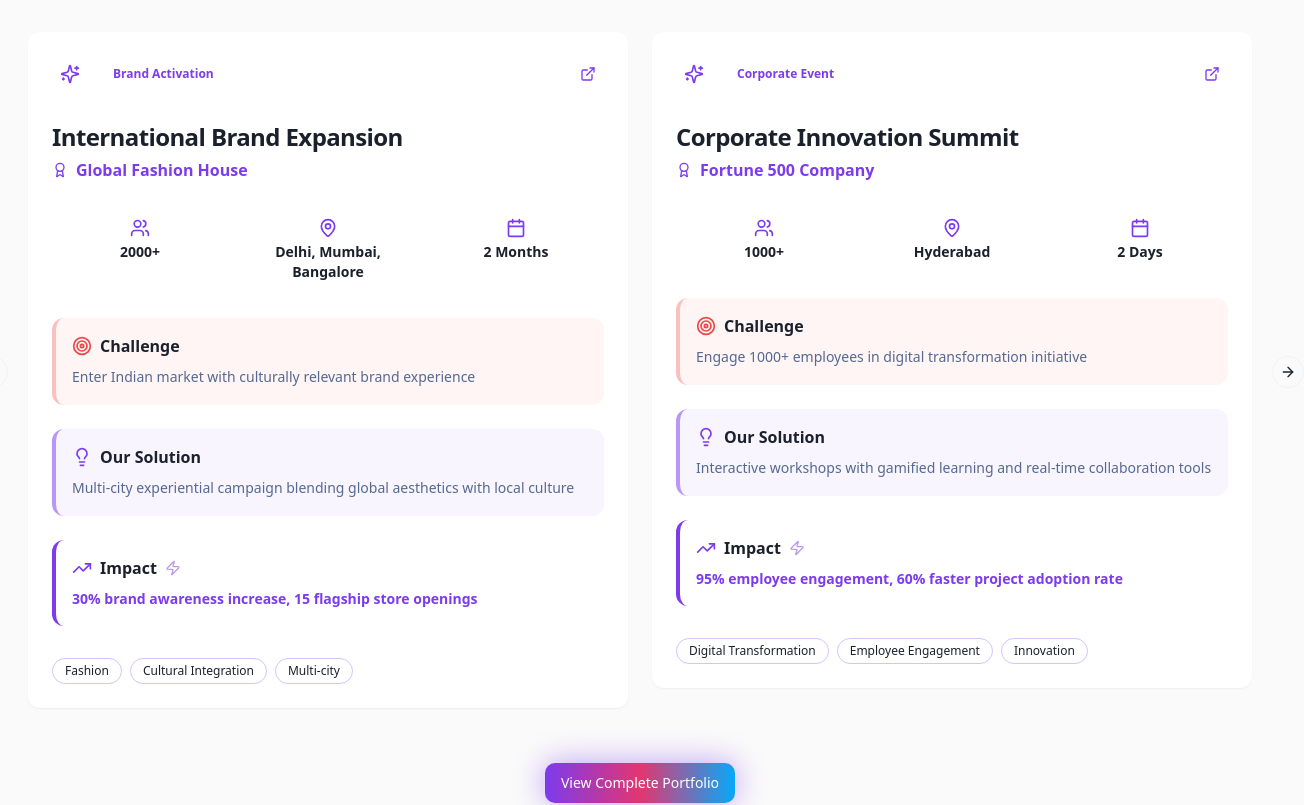
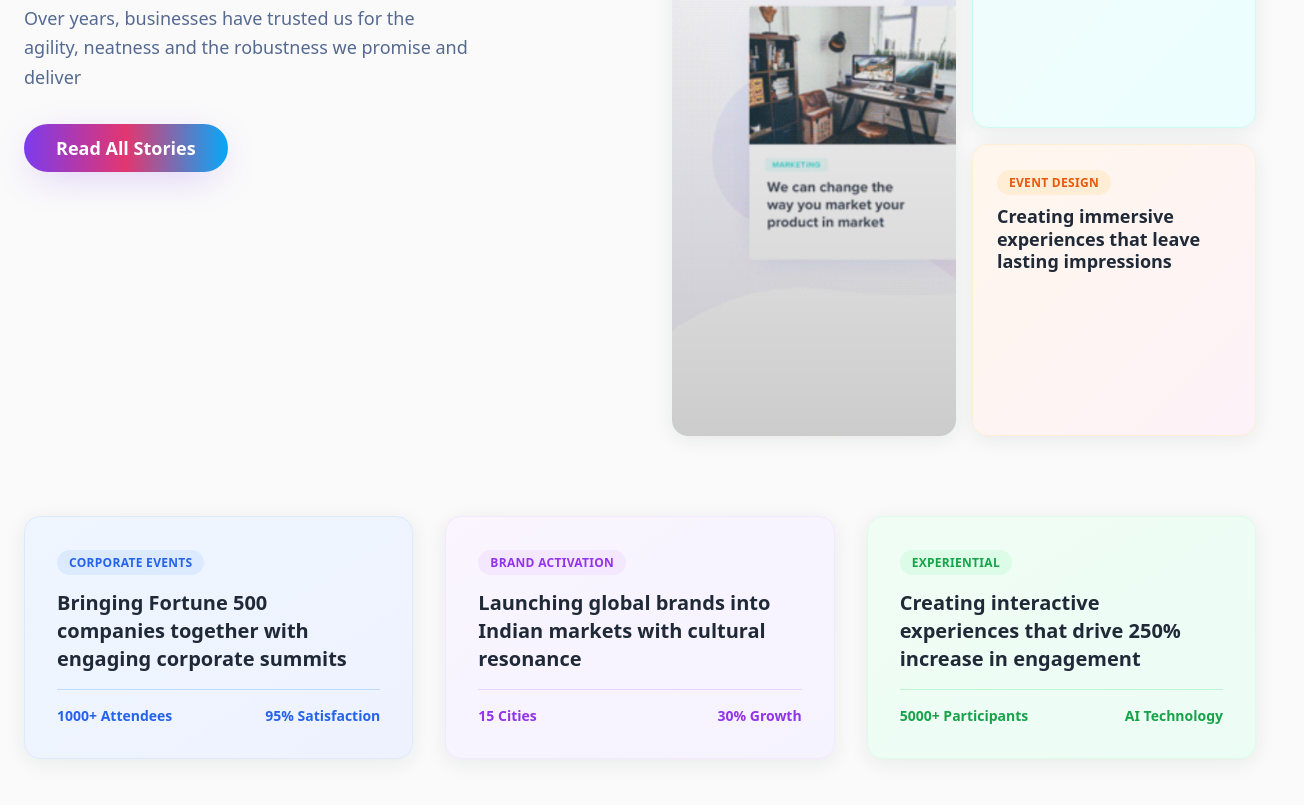
Before and after one commit to sharp119/krayons-ignite-experiences, a React (Vite) app: page / in a window 1280 px wide. Shown: the part 2800-3605 px from the top of the page, 1304 px wide, since content can reach past the window. Built offline with nearby package versions, Linux system fonts and the light colour scheme.

Commit message:
Refactor: Update success stories layout
Refactor the success stories section to match the provided layout, ensuring it aligns with the business's theme and branding.

```diff
--- a/src/components/Portfolio.tsx
+++ b/src/components/Portfolio.tsx
@@ -60,137 +60,123 @@ const Portfolio = () => {
   return (
     <section className="py-20 bg-gradient-subtle">
       <div className="max-w-7xl mx-auto px-6">
-        {/* Header with Animation */}
-        <div className="text-center mb-16">
-          <h2 className="text-4xl md:text-5xl font-bold text-foreground mb-6 animate-fade-in-up">
-            Success <span className="text-gradient">Stories</span>
+        <div className="grid grid-cols-1 lg:grid-cols-2 gap-16 items-start">
+          {/* Left Content */}
+          <div className="space-y-8">
+            <div className="space-y-6">
+              <div className="inline-block">
+                <span className="text-sm font-semibold tracking-wide text-primary/70 uppercase bg-primary/10 px-4 py-2 rounded-full">
+                  SUCCESS STORIES
+                </span>
+              </div>
+
+              <h2 className="text-4xl md:text-5xl font-bold text-foreground leading-tight">
+                We have Stories<br />
+                <span className="text-gradient">to inspire you</span>
               </h2>
-          <p className="text-xl text-muted-foreground max-w-3xl mx-auto animate-fade-in-up animate-delay-200">
-            Discover how we've helped brands break barriers and achieve extraordinary results through strategic events and innovative marketing solutions.
+
+              <p className="text-lg text-muted-foreground leading-relaxed max-w-md">
+                Over years, businesses have trusted us for the agility, neatness and the robustness we promise and deliver
               </p>
             </div>
 
-        {/* Curved Carousel with Auto-scroll */}
-        <Carousel
-          plugins={[
-            Autoplay({
-              delay: 4000,
-            }),
-          ]}
-          opts={{
-            align: "start",
-            loop: true,
-          }}
-          className="w-full max-w-none"
-        >
-          <CarouselContent className="-ml-2 md:-ml-4">
-            {caseStudies.map((study, index) => (
-              <CarouselItem key={index} className="pl-2 md:pl-4 md:basis-1/2 lg:basis-1/2">
-                <div className="p-1">
-                  <Card className="card-hover card-tilt shadow-glow border-0 bg-gradient-to-br from-card/90 to-card/70 backdrop-blur-lg group overflow-hidden h-full transform hover:scale-[1.02] transition-all duration-500 hover:rotate-1 relative">
-                    {/* Animated Background Pattern */}
-                    <div className="absolute inset-0 bg-gradient-to-br from-primary/5 via-transparent to-secondary/5 opacity-0 group-hover:opacity-100 transition-opacity duration-500" />
-                    <div className="absolute top-0 right-0 w-32 h-32 bg-gradient-primary opacity-10 rounded-full blur-3xl group-hover:scale-150 transition-transform duration-700" />
-
-                    <CardHeader className="relative z-10">
-                      <div className="flex justify-between items-start mb-6">
-                        <div className="flex items-center gap-3">
-                          <div className="p-2 rounded-xl bg-gradient-primary/10 group-hover:bg-gradient-primary/20 transition-colors">
-                            <Sparkles className="w-5 h-5 text-primary group-hover:rotate-12 transition-transform duration-300" />
-                          </div>
-                          <Badge variant="secondary" className="bg-gradient-subtle text-primary font-semibold px-3 py-1 group-hover:scale-105 transition-transform">
-                            {study.category}
-                          </Badge>
-                        </div>
-                        <Button variant="ghost" size="sm" className="p-2 hover:scale-110 hover:bg-primary/10 rounded-full transition-all duration-300 group-hover:rotate-12">
-                          <ExternalLink className="w-5 h-5 text-primary" />
+            <Button className="btn-hero px-8 py-6 text-lg font-semibold rounded-full">
+              Read All Stories
             </Button>
           </div>
 
-                      <CardTitle className="text-2xl font-bold mb-3 group-hover:text-gradient transition-all duration-300 leading-tight">
-                        {study.title}
-                      </CardTitle>
-                      <CardDescription className="text-primary font-semibold text-base flex items-center gap-2">
-                        <Award className="w-4 h-4" />
-                        {study.client}
-                      </CardDescription>
-                    </CardHeader>
-
-                    <CardContent className="space-y-6 relative z-10">
-                      {/* Event Details with Enhanced Design */}
-                      <div className="grid grid-cols-3 gap-3">
-                        <div className="flex flex-col items-center p-3 rounded-xl bg-gradient-subtle/50 group-hover:bg-gradient-subtle/80 transition-colors">
-                          <Users className="w-5 h-5 text-primary mb-1 group-hover:scale-110 transition-transform" />
-                          <span className="text-sm font-semibold text-foreground">{study.attendees}</span>
-                        </div>
-                        <div className="flex flex-col items-center p-3 rounded-xl bg-gradient-subtle/50 group-hover:bg-gradient-subtle/80 transition-colors">
-                          <MapPin className="w-5 h-5 text-primary mb-1 group-hover:scale-110 transition-transform" />
-                          <span className="text-sm font-semibold text-foreground text-center">{study.location}</span>
-                        </div>
-                        <div className="flex flex-col items-center p-3 rounded-xl bg-gradient-subtle/50 group-hover:bg-gradient-subtle/80 transition-colors">
-                          <Calendar className="w-5 h-5 text-primary mb-1 group-hover:scale-110 transition-transform" />
-                          <span className="text-sm font-semibold text-foreground">{study.duration}</span>
+          {/* Right Grid */}
+          <div className="grid grid-cols-2 gap-4 h-[600px]">
+            {/* Large Image Card - Top Left */}
+            <div className="row-span-2 bg-card rounded-2xl overflow-hidden shadow-card hover:shadow-glow transition-all duration-300 group">
+              <div className="h-full bg-gradient-to-br from-purple-100 to-blue-100 flex items-center justify-center relative">
+                <img
+                  src="/lovable-uploads/62175959-0395-4f49-a3a1-b2cab4f30e26.png"
+                  alt="Event workspace setup"
+                  className="w-full h-full object-cover group-hover:scale-105 transition-transform duration-500"
+                />
+                <div className="absolute inset-0 bg-gradient-to-t from-black/20 to-transparent group-hover:from-black/40 transition-colors duration-300" />
               </div>
             </div>
 
-                      {/* Challenge with Icon */}
-                      <div className="p-4 rounded-xl bg-destructive/5 border-l-4 border-destructive/30 transform group-hover:translate-x-1 transition-transform">
-                        <div className="flex items-center gap-2 mb-2">
-                          <Target className="w-5 h-5 text-destructive" />
-                          <h4 className="font-bold text-foreground">Challenge</h4>
+            {/* Marketing Card - Top Right */}
+            <div className="bg-gradient-to-br from-teal-50 to-cyan-50 rounded-2xl p-6 shadow-card hover:shadow-glow transition-all duration-300 group cursor-pointer border border-teal-100">
+              <div className="space-y-3">
+                <span className="text-xs font-bold tracking-wide text-teal-600 uppercase bg-teal-100 px-3 py-1 rounded-full">
+                  MARKETING
+                </span>
+                <h3 className="text-lg font-bold text-gray-800 leading-tight group-hover:text-primary transition-colors">
+                  We can transform the way you connect with your audience at events
+                </h3>
               </div>
-                        <p className="text-muted-foreground text-sm leading-relaxed">{study.challenge}</p>
             </div>
 
-                      {/* Solution with Icon */}
-                      <div className="p-4 rounded-xl bg-primary/5 border-l-4 border-primary/50 transform group-hover:translate-x-1 transition-transform" style={{transitionDelay: '0.1s'}}>
-                        <div className="flex items-center gap-2 mb-2">
-                          <Lightbulb className="w-5 h-5 text-primary" />
-                          <h4 className="font-bold text-foreground">Our Solution</h4>
+            {/* Event Design Card - Bottom Right */}
+            <div className="bg-gradient-to-br from-orange-50 to-pink-50 rounded-2xl p-6 shadow-card hover:shadow-glow transition-all duration-300 group cursor-pointer border border-orange-100">
+              <div className="space-y-3">
+                <span className="text-xs font-bold tracking-wide text-orange-600 uppercase bg-orange-100 px-3 py-1 rounded-full">
+                  EVENT DESIGN
+                </span>
+                <h3 className="text-lg font-bold text-gray-800 leading-tight group-hover:text-primary transition-colors">
+                  Creating immersive experiences that leave lasting impressions
+                </h3>
               </div>
-                        <p className="text-muted-foreground text-sm leading-relaxed">{study.solution}</p>
+            </div>
+          </div>
         </div>
 
-                      {/* Impact with Enhanced Styling */}
-                      <div className="p-4 rounded-xl bg-gradient-primary/10 border-l-4 border-primary transform group-hover:translate-x-1 transition-transform" style={{transitionDelay: '0.2s'}}>
-                        <div className="flex items-center gap-2 mb-2">
-                          <TrendingUp className="w-5 h-5 text-primary" />
-                          <h4 className="font-bold text-foreground">Impact</h4>
-                          <Zap className="w-4 h-4 text-primary animate-pulse" />
+        {/* Additional Success Cards Grid */}
+        <div className="mt-20 grid grid-cols-1 lg:grid-cols-3 gap-8">
+          <div className="bg-gradient-to-br from-blue-50 to-indigo-50 rounded-2xl p-8 shadow-card hover:shadow-glow transition-all duration-300 group cursor-pointer border border-blue-100">
+            <div className="space-y-4">
+              <span className="text-xs font-bold tracking-wide text-blue-600 uppercase bg-blue-100 px-3 py-1 rounded-full">
+                CORPORATE EVENTS
+              </span>
+              <h3 className="text-xl font-bold text-gray-800 group-hover:text-primary transition-colors">
+                Bringing Fortune 500 companies together with engaging corporate summits
+              </h3>
+              <div className="pt-4 border-t border-blue-200">
+                <div className="flex items-center justify-between text-sm text-blue-600">
+                  <span className="font-semibold">1000+ Attendees</span>
+                  <span className="font-semibold">95% Satisfaction</span>
                 </div>
-                        <p className="text-sm font-bold text-primary group-hover:scale-105 transition-transform origin-left leading-relaxed">
-                          {study.impact}
-                        </p>
+              </div>
+            </div>
           </div>
 
-                      {/* Enhanced Tags */}
-                      <div className="flex flex-wrap gap-2 pt-2">
-                        {study.tags.map((tag, tagIndex) => (
-                          <Badge
-                            key={tagIndex}
-                            variant="outline"
-                            className="text-xs font-medium px-3 py-1 rounded-full border-primary/30 bg-gradient-primary/5 hover:bg-gradient-primary/20 hover:scale-110 hover:border-primary/60 transition-all duration-300 cursor-pointer"
-                            style={{transitionDelay: `${tagIndex * 0.1}s`}}
-                          >
-                            {tag}
-                          </Badge>
-                        ))}
+          <div className="bg-gradient-to-br from-purple-50 to-violet-50 rounded-2xl p-8 shadow-card hover:shadow-glow transition-all duration-300 group cursor-pointer border border-purple-100">
+            <div className="space-y-4">
+              <span className="text-xs font-bold tracking-wide text-purple-600 uppercase bg-purple-100 px-3 py-1 rounded-full">
+                BRAND ACTIVATION
+              </span>
+              <h3 className="text-xl font-bold text-gray-800 group-hover:text-primary transition-colors">
+                Launching global brands into Indian markets with cultural resonance
+              </h3>
+              <div className="pt-4 border-t border-purple-200">
+                <div className="flex items-center justify-between text-sm text-purple-600">
+                  <span className="font-semibold">15 Cities</span>
+                  <span className="font-semibold">30% Growth</span>
                 </div>
-                    </CardContent>
-                  </Card>
               </div>
-              </CarouselItem>
-            ))}
-          </CarouselContent>
-          <CarouselPrevious className="hidden md:flex" />
-          <CarouselNext className="hidden md:flex" />
-        </Carousel>
+            </div>
+          </div>
 
-        {/* CTA with Pulse Animation */}
-        <div className="text-center mt-12 animate-fade-in-up animate-delay-600">
-          <Button className="btn-hero pulse-glow">
-            View Complete Portfolio
-          </Button>
+          <div className="bg-gradient-to-br from-green-50 to-emerald-50 rounded-2xl p-8 shadow-card hover:shadow-glow transition-all duration-300 group cursor-pointer border border-green-100">
+            <div className="space-y-4">
+              <span className="text-xs font-bold tracking-wide text-green-600 uppercase bg-green-100 px-3 py-1 rounded-full">
+                EXPERIENTIAL
+              </span>
+              <h3 className="text-xl font-bold text-gray-800 group-hover:text-primary transition-colors">
+                Creating interactive experiences that drive 250% increase in engagement
+              </h3>
+              <div className="pt-4 border-t border-green-200">
+                <div className="flex items-center justify-between text-sm text-green-600">
+                  <span className="font-semibold">5000+ Participants</span>
+                  <span className="font-semibold">AI Technology</span>
+                </div>
+              </div>
+            </div>
+          </div>
         </div>
       </div>
     </section>
```
Also changed, not shown: public/lovable-uploads/62175959-0395-4f49-a3a1-b2cab4f30e26.png (added). Lines whose indentation alone changed are shown as unchanged.
